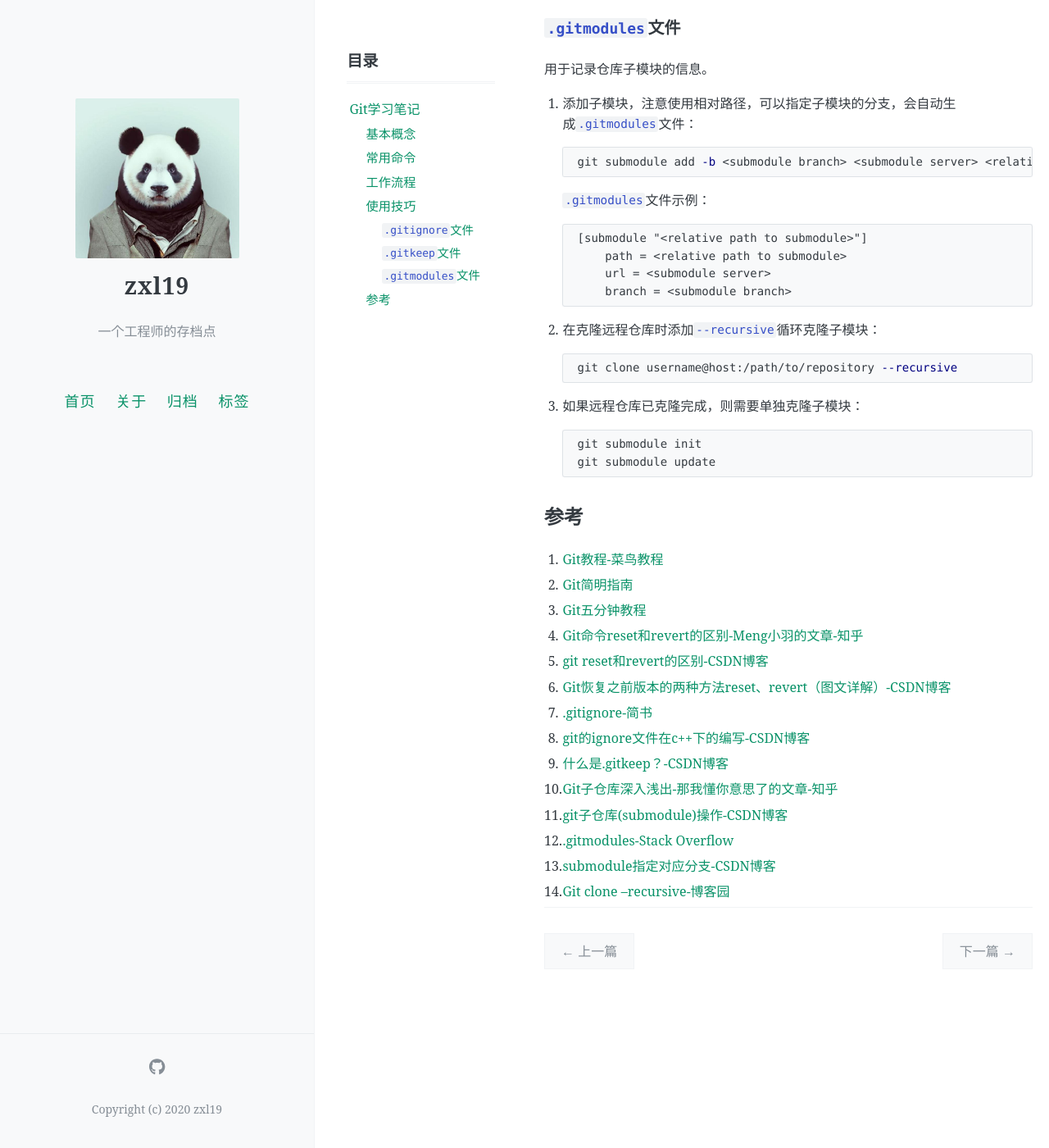
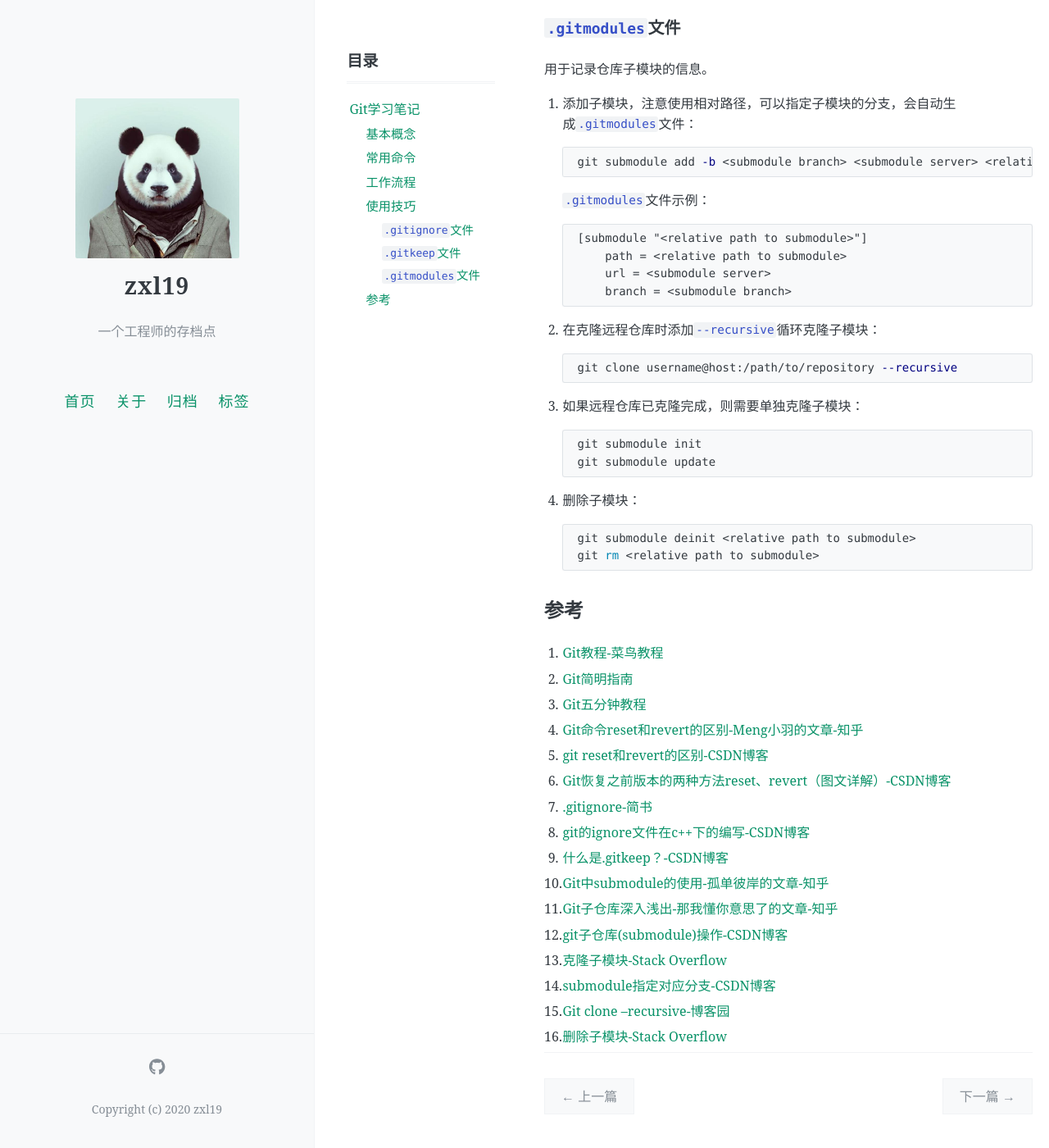
Before and after one commit to zxl19/zxl19.github.io, a Jekyll site: the page built from _posts/2021-08-14-git-note.md, in a window 1280 px wide and 1400 px high, scrolled down 3970 px. Shown: the whole window at 82% size. Built offline with Jekyll 4.4.1, drawn with Linux system fonts in a browser that asks for light colours; comment, search, counter and statistics services are not loaded.

Commit message:
Update Posts

````diff
--- a/_posts/2021-08-14-git-note.md
+++ b/_posts/2021-08-14-git-note.md
@@ -250,6 +250,13 @@ GitHub官方提供了模板：[github/gitignore](https://github.com/github/gitig
     git submodule update
     ```
 
+4. 删除子模块：
+
+    ```shell
+    git submodule deinit <relative path to submodule>
+    git rm <relative path to submodule>
+    ```
+
 ## 参考
 
 1. [Git教程-菜鸟教程](https://www.runoob.com/git/git-tutorial.html)
@@ -261,8 +268,10 @@ GitHub官方提供了模板：[github/gitignore](https://github.com/github/gitig
 7. [.gitignore-简书](https://www.jianshu.com/p/699ed86028c2)
 8. [git的ignore文件在c++下的编写-CSDN博客](https://blog.csdn.net/dong_beijing/article/details/79860967)
 9. [什么是.gitkeep？-CSDN博客](https://blog.csdn.net/qq_37164975/article/details/106131919)
-10. [Git子仓库深入浅出-那我懂你意思了的文章-知乎](https://zhuanlan.zhihu.com/p/100214931)
-11. [git子仓库(submodule)操作-CSDN博客](https://blog.csdn.net/whuzhang16/article/details/120182063)
-12. [.gitmodules-Stack Overflow](https://stackoverflow.com/questions/24777973/adding-git-submodules-automatically-gitmodules)
-13. [submodule指定对应分支-CSDN博客](https://blog.csdn.net/weboof/article/details/108517187)
-14. [Git clone --recursive-博客园](https://www.cnblogs.com/love-zf/p/13192734.html)
+10. [Git中submodule的使用-孤单彼岸的文章-知乎](https://zhuanlan.zhihu.com/p/87053283)
+11. [Git子仓库深入浅出-那我懂你意思了的文章-知乎](https://zhuanlan.zhihu.com/p/100214931)
+12. [git子仓库(submodule)操作-CSDN博客](https://blog.csdn.net/whuzhang16/article/details/120182063)
+13. [克隆子模块-Stack Overflow](https://stackoverflow.com/questions/24777973/adding-git-submodules-automatically-gitmodules)
+14. [submodule指定对应分支-CSDN博客](https://blog.csdn.net/weboof/article/details/108517187)
+15. [Git clone --recursive-博客园](https://www.cnblogs.com/love-zf/p/13192734.html)
+16. [删除子模块-Stack Overflow](https://stackoverflow.com/questions/1260748/how-do-i-remove-a-submodule)
````
Also changed, not shown: _posts/2021-05-25-figure-plot.md (+1 -0 lines), _posts/2021-05-25-slam-tool.md (+1 -0 lines), _posts/2022-09-20-awesome-blog.md (+1 -0 lines).
